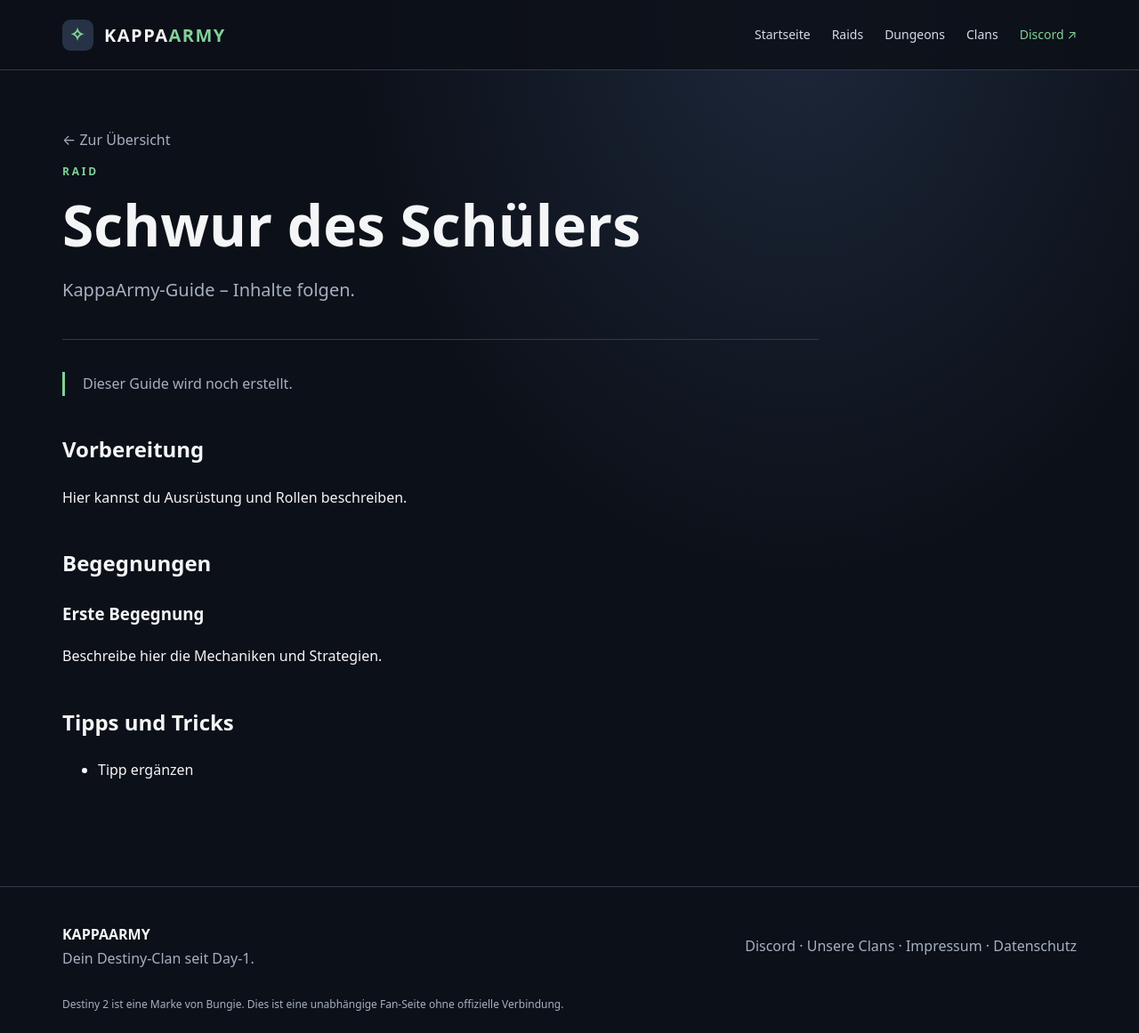
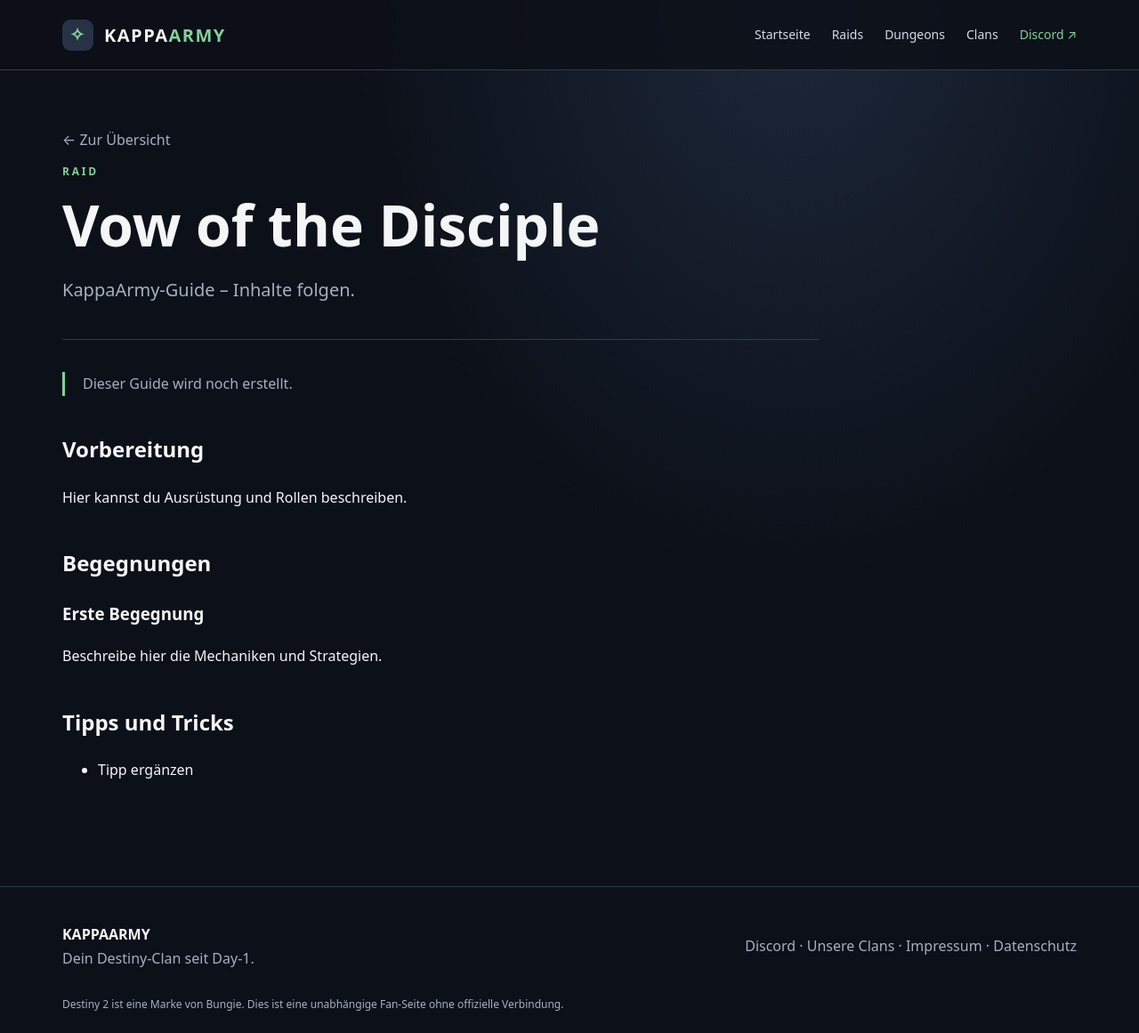
Before and after one commit to KappaArmy/KappaArmy, a Jekyll site: the page built from _raids/vow_of_the_disciple.md, in a window 1280 px wide. Shown: the whole page at 89% size. Built offline with Jekyll 4.4.1, drawn with Linux system fonts in a browser that asks for light colours.

Commit message:
Use English raid title

```diff
--- a/_raids/vow_of_the_disciple.md
+++ b/_raids/vow_of_the_disciple.md
@@ -1,5 +1,5 @@
 ---
-title: "Schwur des Schülers"
+title: "Vow of the Disciple"
 description: "KappaArmy-Guide – Inhalte folgen."
 ---
 
```
